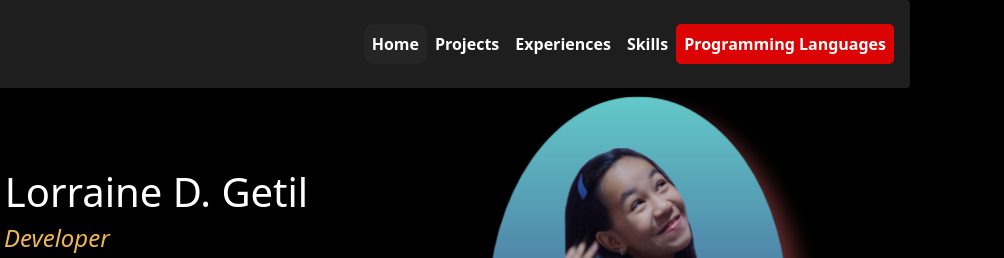
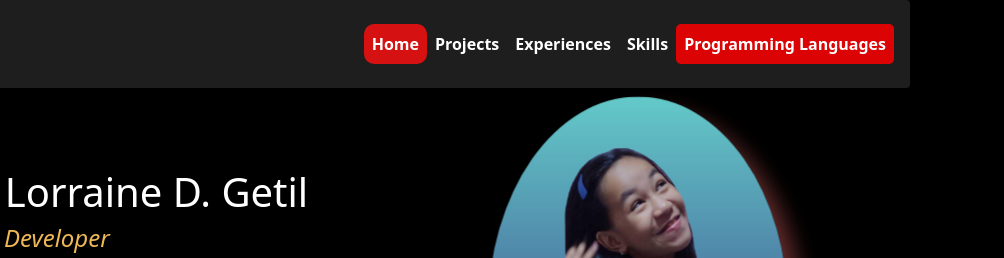
Before and after one commit to ninz0018/portfolio, a plain HTML site: page index.html in a window 1280 px wide. In both pictures the pointer is over the item "Home". Shown: the top 258 px of the page, 276-1280 px from the left. Drawn offline with nearby package versions, Linux system fonts and the light colour scheme; some packages are replaced by stand-ins of ours; a script that the page names is missing.

Commit message:
portfolio

```diff
--- a/style.css
+++ b/style.css
@@ -25,6 +25,10 @@ html {
     -ms-transition: all 0.3s ease-in-out;
     -o-transition: all 0.3s ease-in-out;
     transition: all 0.3s ease-in-out;
+  }
+
+  .nav-item:hover {
+    background-color: #d61111;
   }
 
   .scalehover:hover{
```
